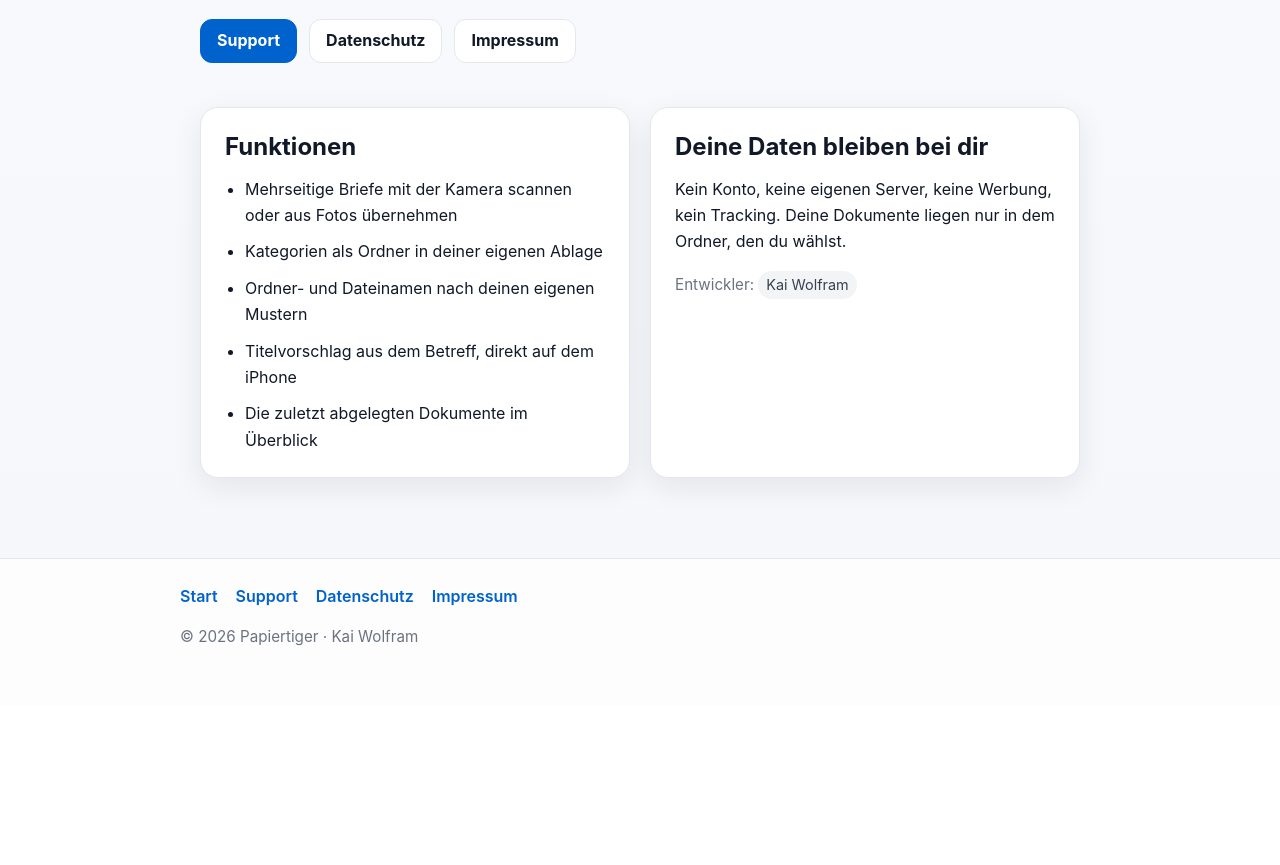
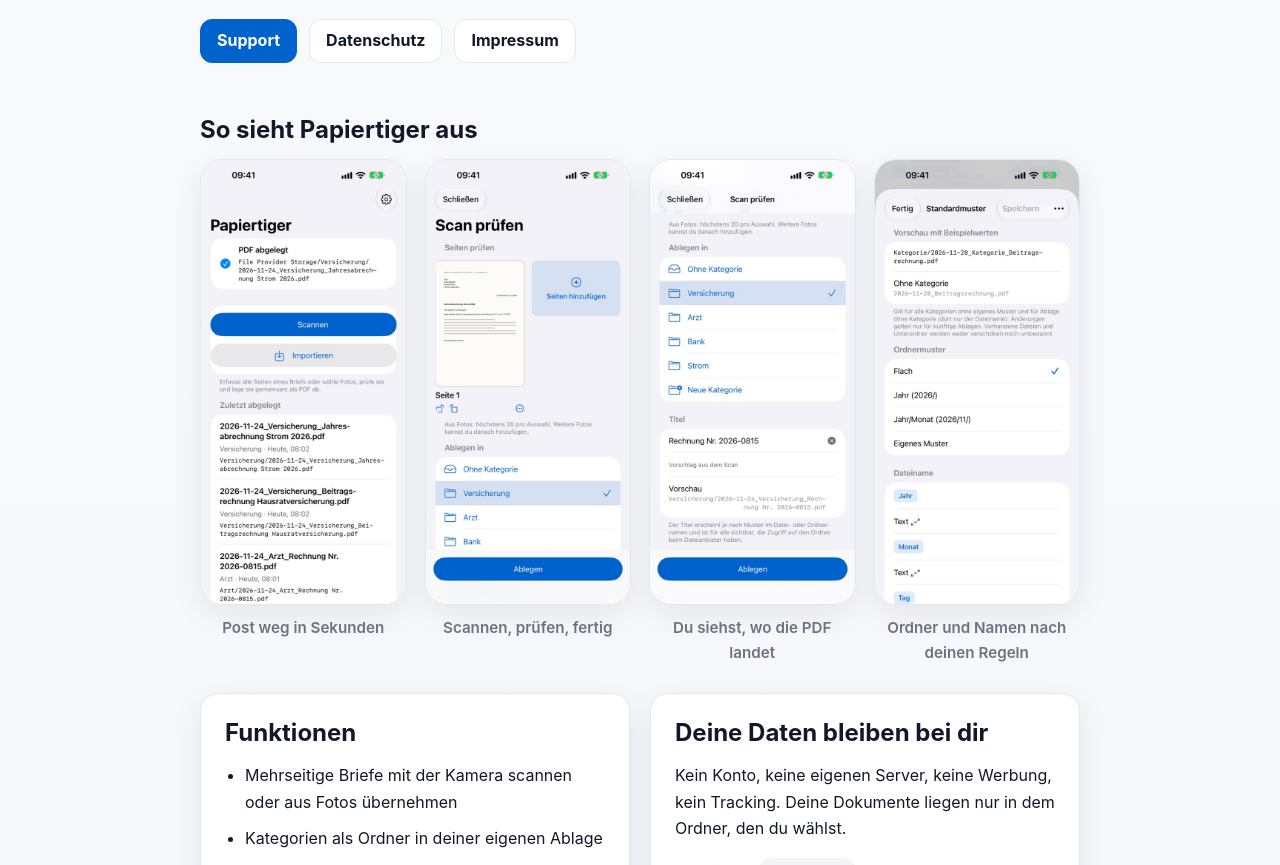
Before and after one commit to kaeptnslow/papiertiger, a plain HTML site: page index.html in a window 1280 px wide. Shown: the part 494-1359 px from the top of the page. Before the commit the page ends 1199 px from the top, so only its background shows below. Drawn offline with Linux system fonts and the light colour scheme.

Commit message:
Add app screenshots to the start page
Co-authored-by: Copilot <223556219+Copilot@users.noreply.github.com>

```diff
--- a/index.html
+++ b/index.html
@@ -31,6 +31,32 @@
         </div>
       </section>
 
+      <section class="screens" aria-label="Screenshots">
+        <h2>So sieht Papiertiger aus</h2>
+        <div class="screen-row">
+          <figure>
+            <img src="screenshots/start.jpg" width="552" height="1200" loading="lazy"
+                 alt="Startbildschirm mit Bestätigung „PDF abgelegt“, den Schaltflächen Scannen und Importieren und der Liste „Zuletzt abgelegt“">
+            <figcaption>Post weg in Sekunden</figcaption>
+          </figure>
+          <figure>
+            <img src="screenshots/seiten-pruefen.jpg" width="552" height="1200" loading="lazy"
+                 alt="Seitenprüfung mit gescanntem Brief, Kachel „Seiten hinzufügen“ und Auswahl der Kategorie">
+            <figcaption>Scannen, prüfen, fertig</figcaption>
+          </figure>
+          <figure>
+            <img src="screenshots/ablegen-in.jpg" width="552" height="1200" loading="lazy"
+                 alt="Kategorie, vorgeschlagener Titel und Vorschau des Ablagepfads">
+            <figcaption>Du siehst, wo die PDF landet</figcaption>
+          </figure>
+          <figure>
+            <img src="screenshots/muster.jpg" width="552" height="1200" loading="lazy"
+                 alt="Muster-Editor mit Vorschau, Ordnermuster und Bausteinen für den Dateinamen">
+            <figcaption>Ordner und Namen nach deinen Regeln</figcaption>
+          </figure>
+        </div>
+      </section>
+
       <section class="grid two" aria-label="App-Informationen">
         <article class="card">
           <h2>Funktionen</h2>
--- a/styles.css
+++ b/styles.css
@@ -248,6 +248,37 @@ p {
   margin-top: 8px;
 }
 
+.screens {
+  margin-top: 36px;
+}
+
+.screen-row {
+  display: grid;
+  grid-template-columns: repeat(4, minmax(0, 1fr));
+  gap: 18px;
+}
+
+.screen-row figure {
+  margin: 0;
+}
+
+.screen-row img {
+  display: block;
+  width: 100%;
+  height: auto;
+  border-radius: 22px;
+  border: 1px solid var(--border);
+  box-shadow: var(--shadow);
+}
+
+.screen-row figcaption {
+  margin-top: 10px;
+  text-align: center;
+  font-size: 0.95rem;
+  font-weight: 600;
+  color: var(--muted);
+}
+
 .app-icon {
   display: block;
   width: 96px;
@@ -268,6 +299,10 @@ p {
     grid-template-columns: 1fr;
   }
 
+  .screen-row {
+    grid-template-columns: repeat(2, minmax(0, 1fr));
+  }
+
   .main {
     padding-top: 36px;
   }
```
Also changed, not shown: screenshots/ablegen-in.jpg (added), screenshots/muster.jpg (added), screenshots/seiten-pruefen.jpg (added), screenshots/start.jpg (added).
